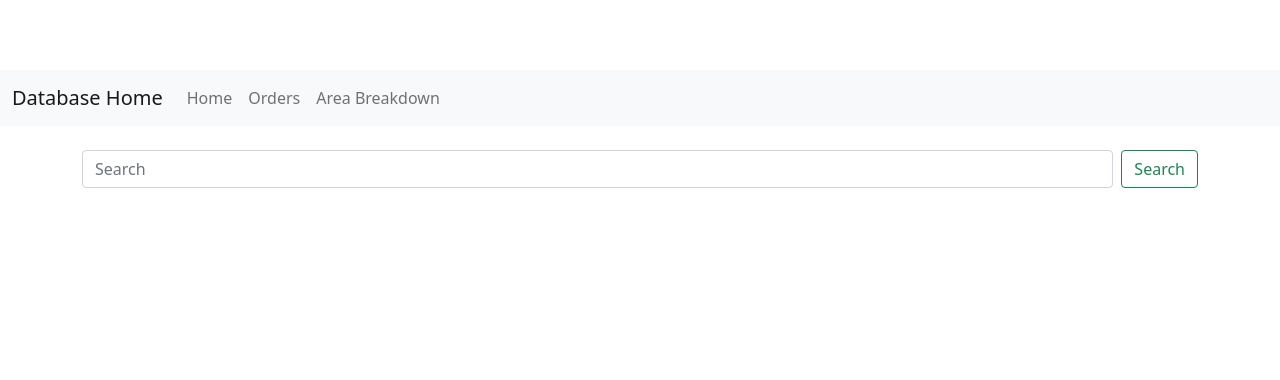
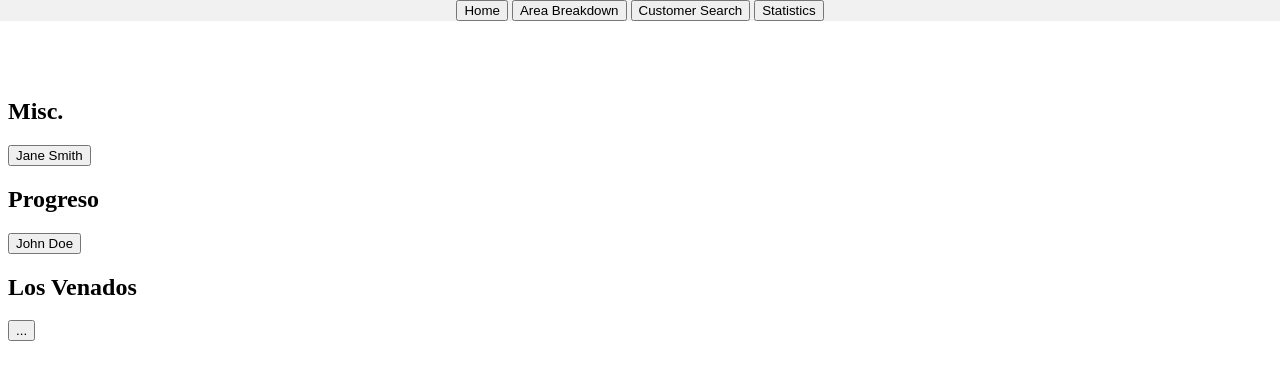
Before and after one commit to dev-yoder/database_project, a Flask app: page /area_breakdown in a window 1280 px wide. Shown: the top 380 px of the page. Run offline with Flask 3, Linux system fonts and the light colour scheme.

Commit message:
changes reflecting sketch

```diff
--- a/static/css/styles.css
+++ b/static/css/styles.css
@@ -39,6 +39,3 @@
 body {
   padding-top: 70px;
 }
-
-
-git remote add origin https://github.com/dev_yoder/database_project.git
--- a/templates/area_breakdown.html
+++ b/templates/area_breakdown.html
@@ -1,84 +1,43 @@
 <!doctype html>
 <html lang="en">
+
 <head>
     <meta charset="utf-8">
-    <meta name="viewport" content="width=device-width, initial-scale=1, shrink-to-fit=no">
-    <link href="https://cdn.jsdelivr.net/npm/bootstrap@5.1.3/dist/css/bootstrap.min.css" rel="stylesheet">
-    <link rel="stylesheet" href="/static/css/styles.css">
-    <title>Database Home</title>
+    <meta name="viewport" content="width=device-width, initial-scale=1">
+    <link href="static/css/styles.css" rel="stylesheet">
+    <title>Area Breakdown</title>
 </head>
+
 <body>
-    <nav class="navbar navbar-expand-lg navbar-light bg-light navbar-fixed">
-        <div class="container-fluid">
-            <a class="navbar-brand" href="#">Database Home</a>
-            <button class="navbar-toggler" type="button" data-bs-toggle="collapse" data-bs-target="#navbarNav" aria-controls="navbarNav" aria-expanded="false" aria-label="Toggle navigation">
-                <span class="navbar-toggler-icon"></span>
-            </button>
-            <div class="collapse navbar-collapse" id="navbarNav">
-                <ul class="navbar-nav">
-                    <li class="nav-item">
-                        <a class="nav-link" href="#">Home</a>
-                    </li>
-                    <li class="nav-item">
-                        <a class="nav-link" href="#">Orders</a>
-                    </li>
-                    <li class="nav-item">
-                        <a class="nav-link" href="/area_breakdown">Area Breakdown</a>
-                    </li>
-                </ul>
+
+    <div class="container">
+        <div class="row header">
+            <div class="col-md-12">
+                <button class="btn btn-primary">Home</button>
+                <button class="btn btn-primary">Area Breakdown</button>
+                <button class="btn btn-primary">Customer Search</button>
+                <button class="btn btn-primary">Statistics</button>
             </div>
         </div>
-    </nav>
-    <div class="container mt-4">
         <div class="row">
-            <div class="col">
-                <form class="d-flex">
-                    <input class="form-control me-2" type="search" placeholder="Search" aria-label="Search">
-                    <button class="btn btn-outline-success" type="submit">Search</button>
-                </form>
+            <div class="col-md-4">
+                <h2>Misc.</h2>
+                <button class="btn btn-primary">Jane Smith</button>
+                <!-- Add more buttons as needed -->
+            </div>
+            <div class="col-md-4">
+                <h2>Progreso</h2>
+                <button class="btn btn-primary">John Doe</button>
+                <!-- Add more buttons as needed -->
+            </div>
+            <div class="col-md-4">
+                <h2>Los Venados</h2>
+                <button class="btn btn-primary">...</button>
+                <!-- Add more buttons as needed -->
             </div>
         </div>
-        <div id="area-container" class="row mt-4"></div>
     </div>
-    <script src="https://cdn.jsdelivr.net/npm/@popperjs/core@2.11.6/dist/umd/popper.min.js"></script>
-    <script src="https://cdn.jsdelivr.net/npm/bootstrap@5.1.3/dist/js/bootstrap.min.js"></script>
-    <script src="/static/js/script.js"></script>
-    <script>
-        async function fetchData() {
-          const response = await fetch('/static/sample_data.json');
-          const data = await response.json();
-          console.log(data);
-
-          // Generate the Area Breakdown content
-          data.forEach((item, index) => {
-            const col = document.createElement('div');
-            col.classList.add('col-md-4', 'mb-4');
-
-            const card = document.createElement('div');
-            card.classList.add('card');
-
-            const cardBody = document.createElement('div');
-            cardBody.classList.add('card-body');
-
-            const cardTitle = document.createElement('h5');
-            cardTitle.classList.add('card-title');
-            cardTitle.textContent = item.name;
-
-            const cardText = document.createElement('p');
-            cardText.classList.add('card-text');
-            cardText.textContent = `Value: ${item.value}`;
-
-            cardBody.appendChild(cardTitle);
-            cardBody.appendChild(cardText);
-            card.appendChild(cardBody);
-            col.appendChild(card);
-
-            document.getElementById('area-container').appendChild(col);
-          });
-        }
-
-        fetchData();
-      </script>
 
 </body>
+
 </html>
```
Also changed, not shown: templates/index.html (+17 -67 lines).
